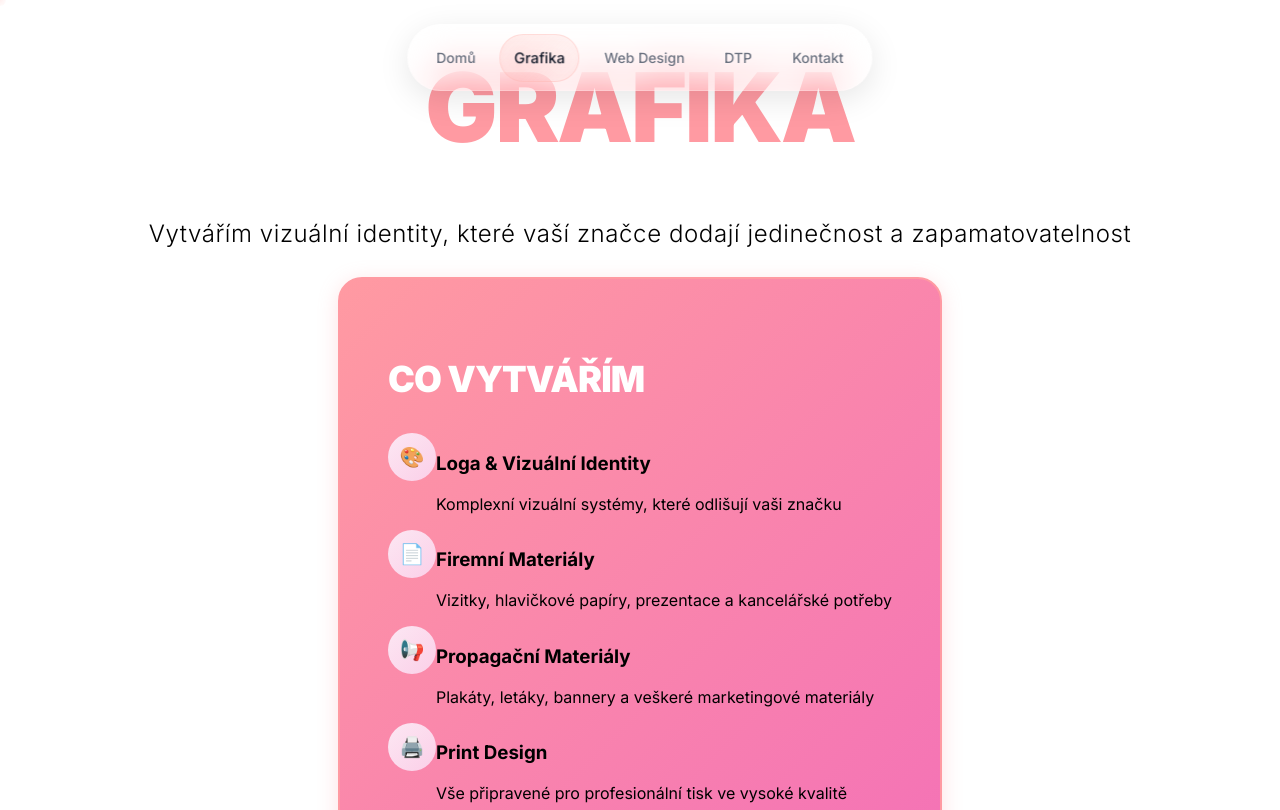
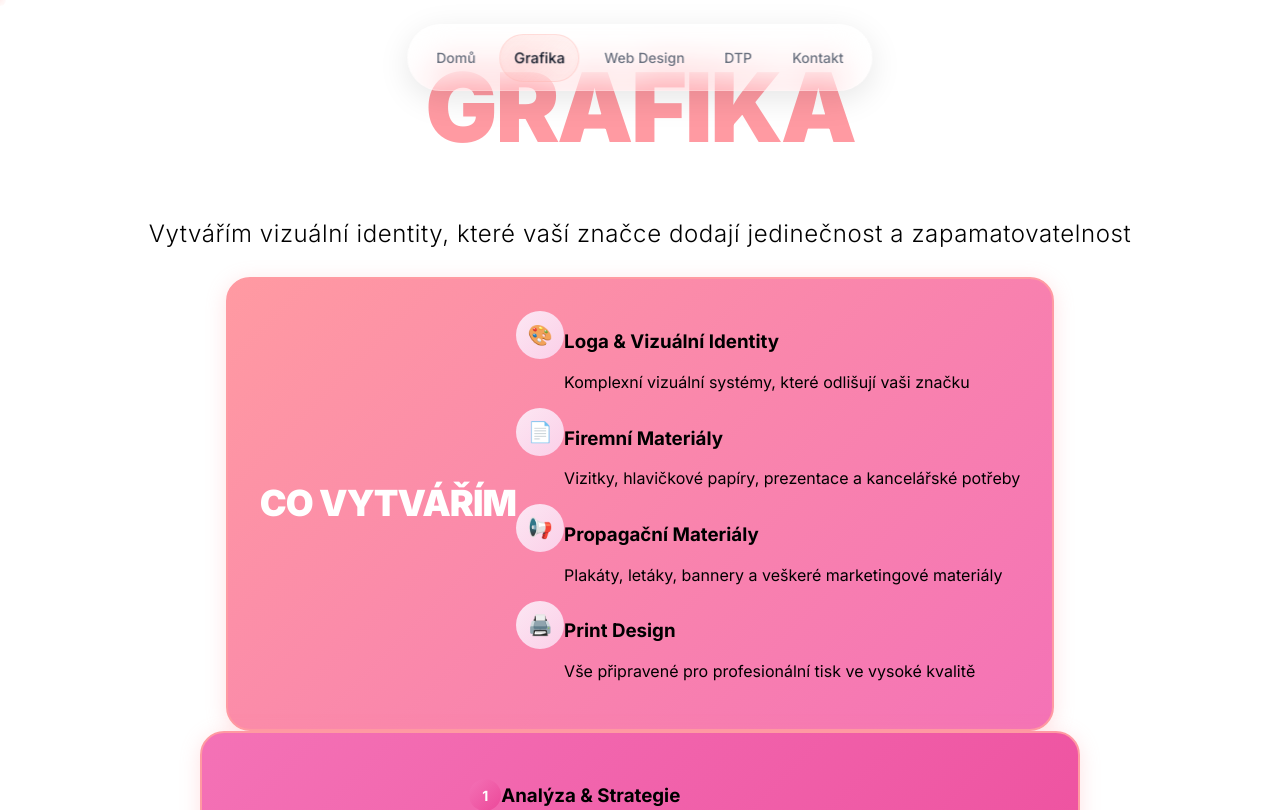
Before and after one commit to Louben17/jakubkozel, a Next.js app: page /grafika in a window 1280 px wide. Shown: the top 810 px of the page. Built offline with nearby package versions, Linux system fonts and the light colour scheme.

Commit message:
fix: clean contact page design

```diff
--- a/src/app/globals.css
+++ b/src/app/globals.css
@@ -471,13 +471,16 @@ a:focus, button:focus {
 
 /* Moderní karty s animacemi */
 .grafika-card {
-  padding: 3rem;
+  padding: 2rem;
   border-radius: 1.5rem;
   border: 2px solid #FF9AA2;
   background: linear-gradient(135deg, #FF9AA2, #f472b6);
   box-shadow: 0 4px 20px rgba(255, 154, 162, 0.3);
   transition: all 0.5s cubic-bezier(0.4, 0, 0.2, 1);
   transform: translateY(0);
+  min-height: 200px;
+  display: flex;
+  align-items: center;
 }
 
 .grafika-card:hover {
```
